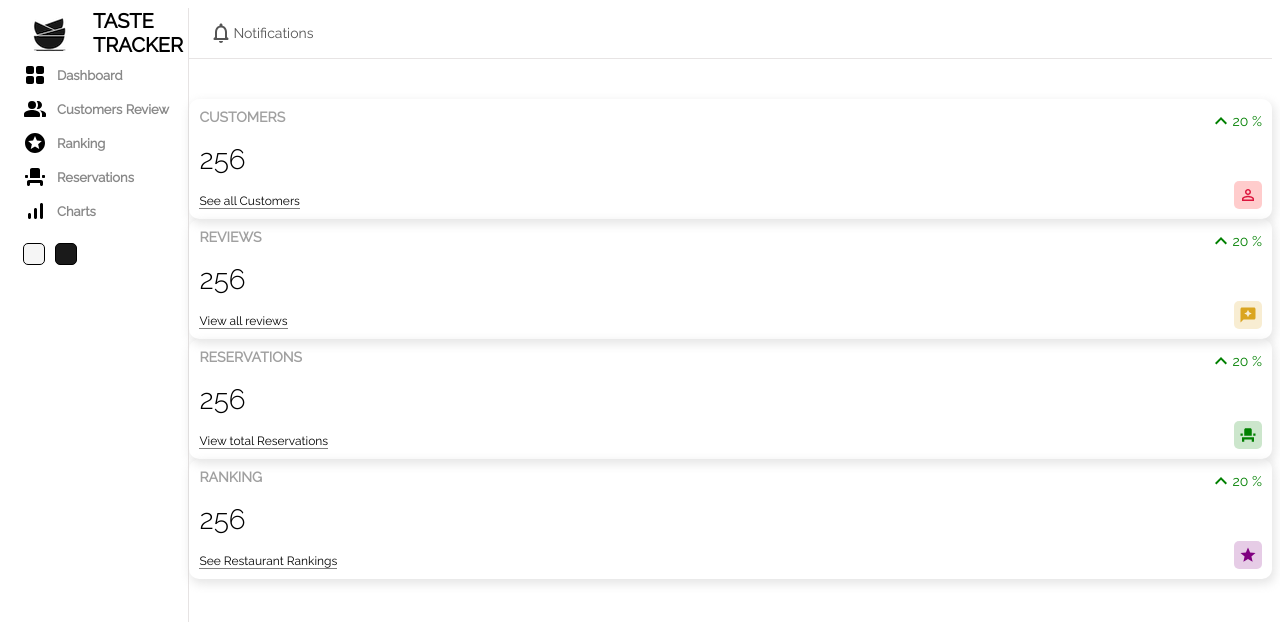
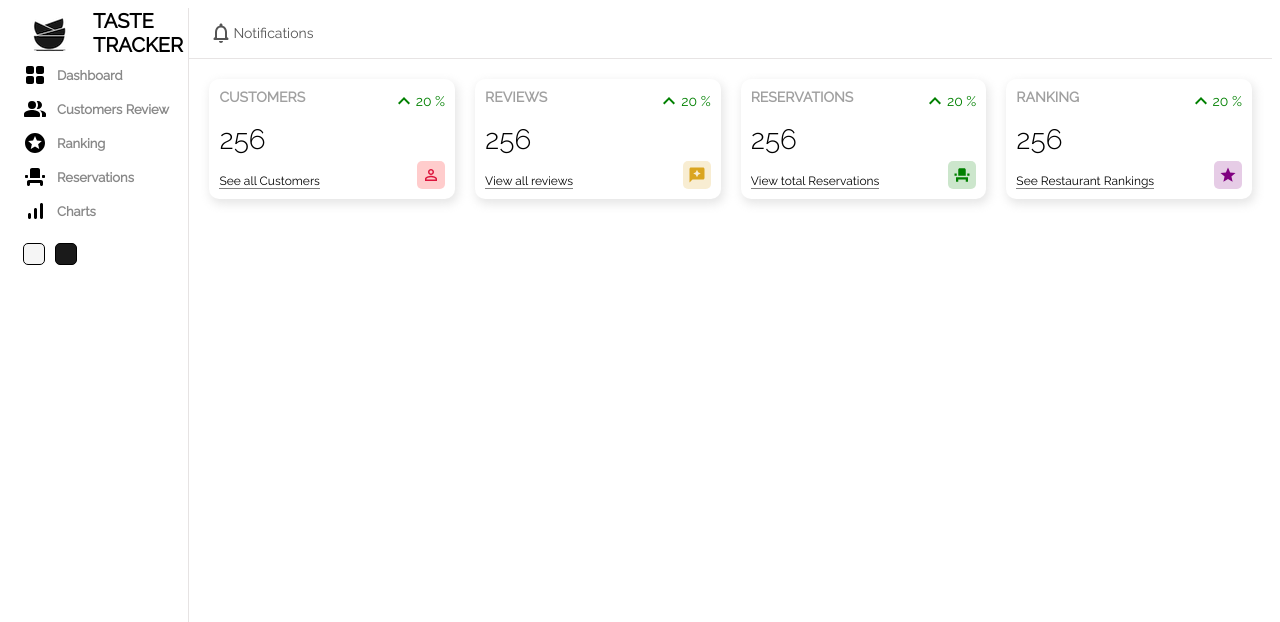
Before and after one commit to Mohammed21Sharraf/Taste-Tracker, a React (Create React App) app in the folder client/: page / in a window 1280 px wide. Shown: the top 622 px of the page. Built offline with nearby package versions, Linux system fonts and the light colour scheme.

Commit message:
Fixed the widgets

```diff
--- a/client/src/components/Restaurant/Home/Home.jsx
+++ b/client/src/components/Restaurant/Home/Home.jsx
@@ -7,14 +7,15 @@ import Widget from "./Widget";
 const Home = () => {
   return (
     <div className="home">
-      <Sidebar/>
+      <Sidebar />
       <div className="homeContainer">
-        <Navbar/>
-        <div className="widgets"></div>
-        <Widget type="customer" />
-        <Widget type="review" />
-        <Widget type="reservation" />
-        <Widget type="ranking" />
+        <Navbar />
+        <div className="widgets">
+          <Widget type="customer" />
+          <Widget type="review" />
+          <Widget type="reservation" />
+          <Widget type="ranking" />
+        </div>
       </div>
     </div>
   );
--- a/client/src/components/Restaurant/Home/Home.scss
+++ b/client/src/components/Restaurant/Home/Home.scss
@@ -4,28 +4,26 @@
   .homeContainer {
     flex: 6;
 
-    .widgets,
-    .charts {
+    .widgets {
       display: flex;
       padding: 20px;
       gap: 20px;
     }
 
-    .charts {
-      padding: 5px 20px;
-    }
+    // .charts {
+    //   padding: 5px 20px;
+    // }
 
-    .listContainer {
-      -webkit-box-shadow: 2px 4px 10px 1px rgba(0, 0, 0, 0.47);
-      box-shadow: 2px 4px 10px 1px rgba(201, 201, 201, 0.47);
-      padding: 20px;
-      margin: 20px;
+    // .listContainer {
+    //   -webkit-box-shadow: 2px 4px 10px 1px rgba(0, 0, 0, 0.47);
+    //   box-shadow: 2px 4px 10px 1px rgba(201, 201, 201, 0.47);
+    //   padding: 20px;
+    //   margin: 20px;
 
-      .listTitle {
-        font-weight: 500;
-        color: gray;
-        margin-bottom: 15px;
-      }
-    }
+    //   .listTitle {
+    //     font-weight: 500;
+    //     color: gray;
+    //     margin-bottom: 15px;
+    //   }
   }
 }
```
